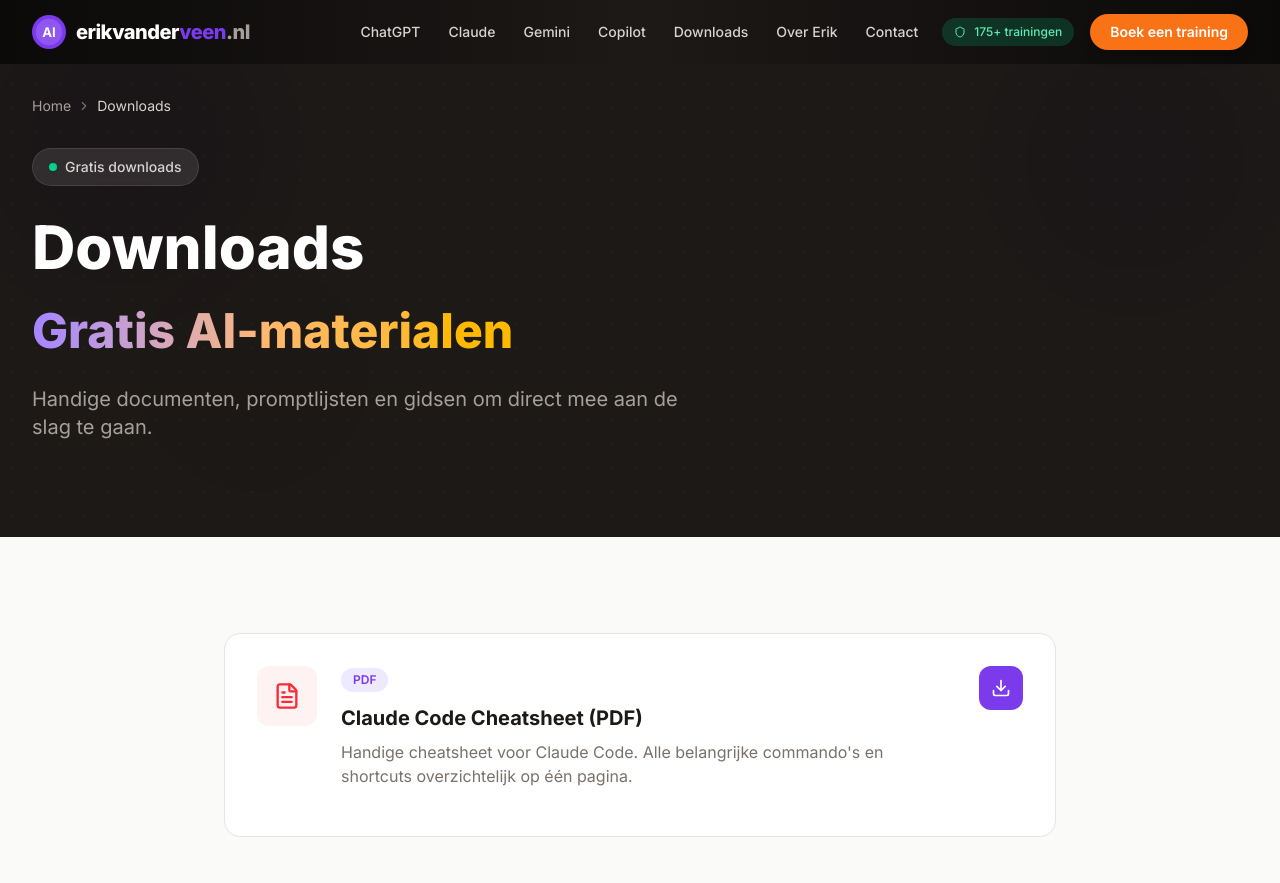
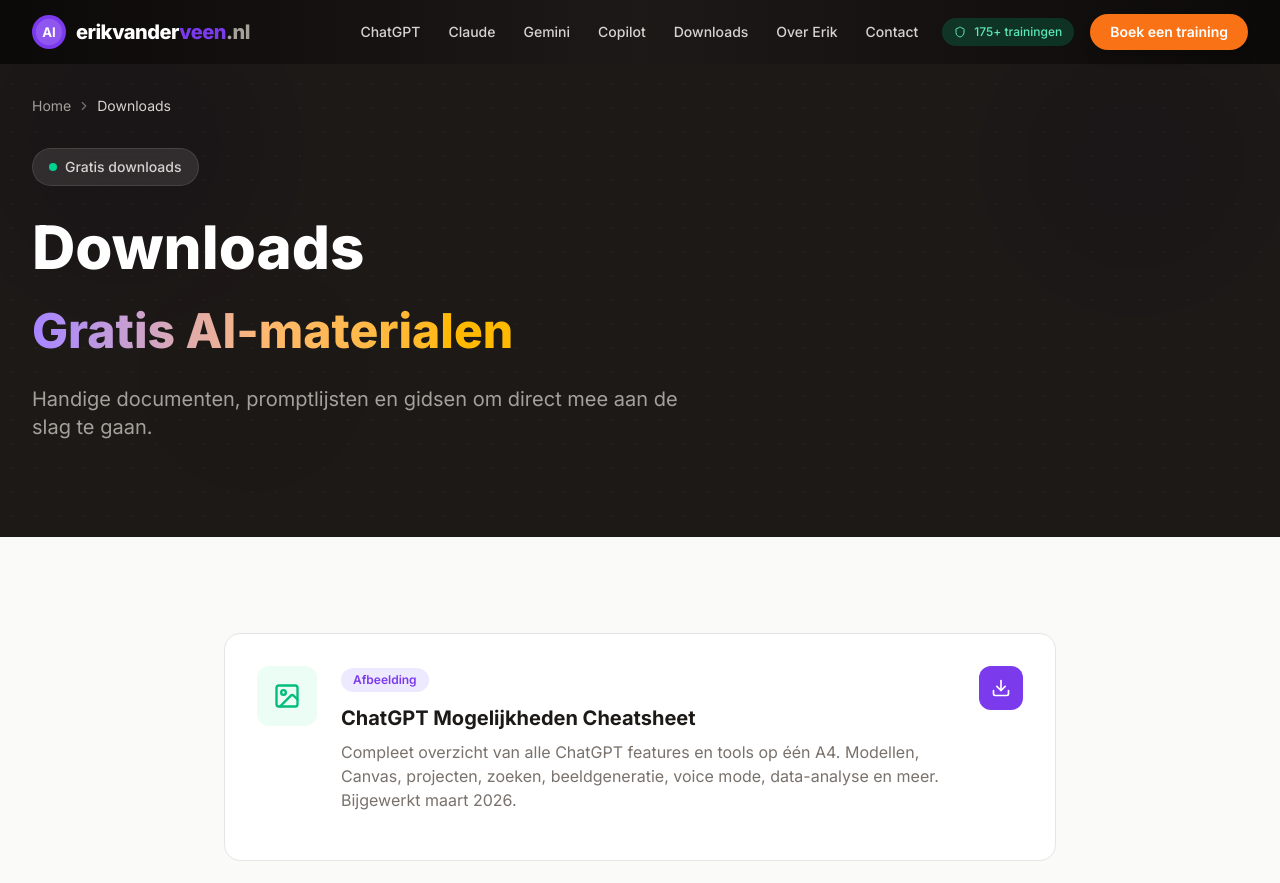
Before and after one commit to erikvanderveen72/erikvanderveen, a Next.js app: page /downloads in a window 1280 px wide. Shown: the top 883 px of the page. Built offline with nearby package versions, Linux system fonts and the light colour scheme.

Commit message:
Add ChatGPT Mogelijkheden cheatsheet to downloads page
https://claude.ai/code/session_015b7syDJbMnWksvacvW7PsM

```diff
--- a/src/app/downloads/page.tsx
+++ b/src/app/downloads/page.tsx
@@ -1,7 +1,7 @@
 import type { Metadata } from 'next';
 import Link from 'next/link';
 import PageHero from '@/components/PageHero';
-import { Download, FileText, ArrowRight, AlertTriangle } from 'lucide-react';
+import { Download, FileText, Image as ImageIcon, ArrowRight, AlertTriangle } from 'lucide-react';
 
 export const metadata: Metadata = {
   title: 'Downloads | Gratis AI-materialen',
@@ -16,6 +16,15 @@ export const metadata: Metadata = {
 };
 
 const downloads = [
+  {
+    title: 'ChatGPT Mogelijkheden Cheatsheet',
+    description:
+      'Compleet overzicht van alle ChatGPT features en tools op één A4. Modellen, Canvas, projecten, zoeken, beeldgeneratie, voice mode, data-analyse en meer. Bijgewerkt maart 2026.',
+    filename: 'chatgpt_mogelijkheden_cheatsheet.png',
+    fileUrl: '/downloads/chatgpt_mogelijkheden_cheatsheet.png',
+    category: 'Afbeelding',
+    available: true,
+  },
   {
     title: 'Claude Code Cheatsheet (PDF)',
     description:
@@ -51,8 +60,12 @@ export default function DownloadsPage() {
                 className="bg-white border border-stone-200 rounded-2xl p-8 hover:shadow-lg transition-all hover:border-primary/30"
               >
                 <div className="flex items-start gap-6">
-                  <div className="bg-red-50 p-4 rounded-xl shrink-0">
-                    <FileText size={28} className="text-red-500" />
+                  <div className={`${item.category === 'PDF' ? 'bg-red-50' : 'bg-emerald-50'} p-4 rounded-xl shrink-0`}>
+                    {item.category === 'PDF' ? (
+                      <FileText size={28} className="text-red-500" />
+                    ) : (
+                      <ImageIcon size={28} className="text-emerald-500" />
+                    )}
                   </div>
                   <div className="flex-1">
                     <span className="inline-block text-xs font-semibold text-primary bg-primary-light px-3 py-1 rounded-full mb-3">
@@ -87,7 +100,7 @@ export default function DownloadsPage() {
           <div className="mt-12 bg-amber-50 border border-amber-200 rounded-2xl p-8">
             <div className="flex items-center gap-3 mb-4">
               <AlertTriangle size={20} className="text-amber-600" />
-              <h3 className="text-lg font-bold text-stone-900">Toelichting bij de cheatsheet</h3>
+              <h3 className="text-lg font-bold text-stone-900">Toelichting bij de Claude Code cheatsheet</h3>
             </div>
             <div className="space-y-4 text-stone-700 leading-relaxed">
               <p>
```
